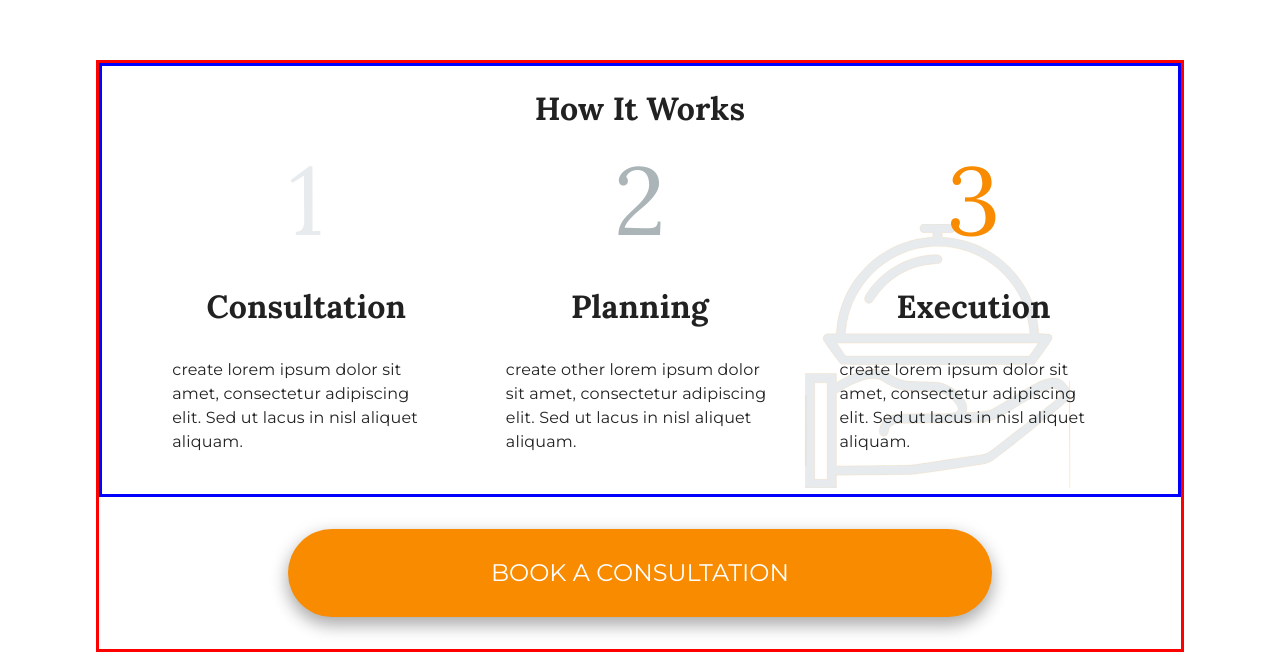
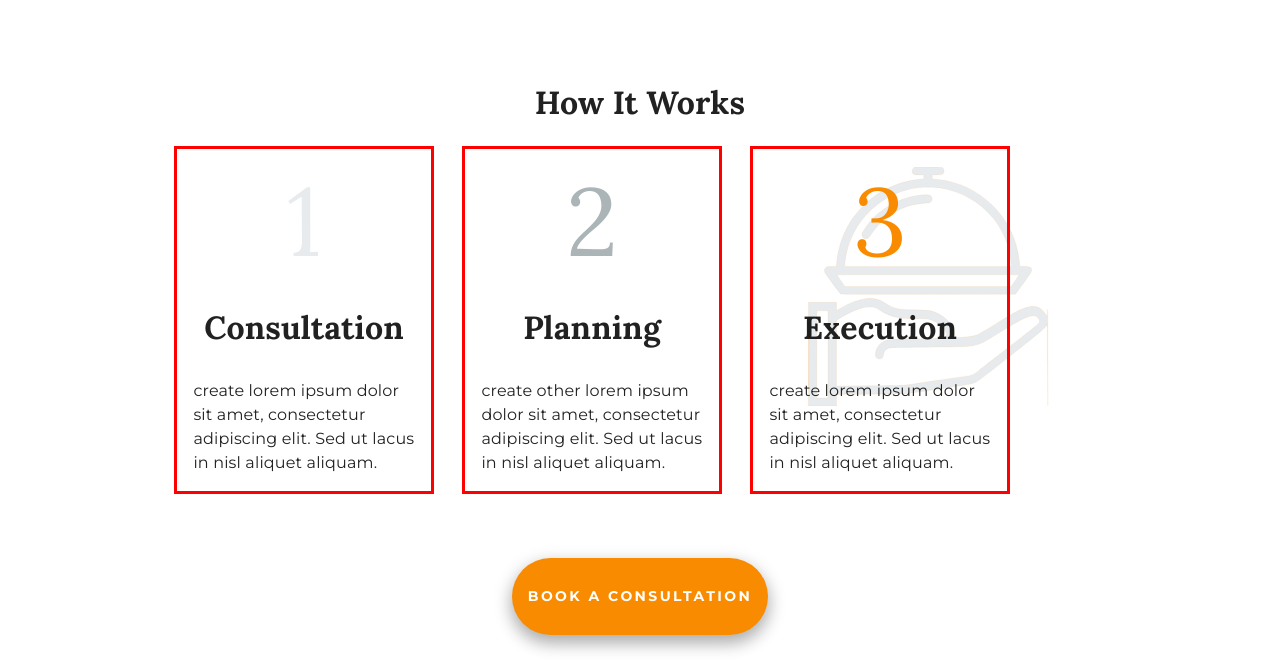
Before and after one commit to chukalicious/event-planning-landing, a React (Create React App) app: page / in a window 1280 px wide. Shown: the part 1529-2196 px from the top of the page. Built offline with nearby package versions, Linux system fonts and the light colour scheme.

Commit message:
dependencies download, changed bg image div,

```diff
--- a/src/components/HowItWorks/HowItWorksContainer.js
+++ b/src/components/HowItWorks/HowItWorksContainer.js
@@ -9,43 +9,46 @@ import services from "../../assets/services.svg";
 const HowItWorksContainer = () => {
   const theme = useTheme();
   return (
+    <>
+      <Box
+        sx={{
+          width: "100%",
+          backgroundImage: `url(${services})`,
+          backgroundRepeat: "no-repeat",
+          backgroundPosition: "bottom",
+          backgroundSize: "contain",
+          justifyContent: "space-between",
+          [theme.breakpoints.down("md")]: {
+            backgroundImage: `url(${services})`,
+          },
+          [theme.breakpoints.up("md")]: {
+            flexDirection: "column",
+            backgroundImage: `url(${services})`,
+            backgroundPositionX: "right",
+            backgroundPositionY: "bottom",
+            backgroundSize: "55% 55%",
+          },
+          [theme.breakpoints.up("lg")]: {
+            flexDirection: "column",
+            backgroundImage: `url(${services})`,
+            backgroundPositionX: "right",
+            backgroundPositionY: "55%",
+            backgroundSize: "55% 55%",
+          },
+        }}
+      >
         <Box
           sx={{
             display: "flex",
             flexDirection: "column",
             mt: "5rem",
-        width: "85%",
+            width: "75%",
             mx: "auto",
-        // border: "green 3px solid",
-        backgroundImage: `url(${services})`,
-        backgroundRepeat: "no-repeat",
-        backgroundPosition: "bottom right",
-        backgroundSize: "contain",
-        // transform: "rotateY(180deg)",
-        [theme.breakpoints.down("md")]: {
-          justifyContent: "space-between",
-          border: "red 3px solid",
-          backgroundImage: `url(${services})`,
-          backgroundRepeat: "no-repeat",
-          backgroundPosition: "bottom ",
-          backgroundSize: "contain",
-        },
-        [theme.breakpoints.up("lg")]: {
-          flexDirection: "column",
-          justifyContent: "space-between",
-          border: "red 3px solid",
-          backgroundImage: `url(${services})`,
-          backgroundPositionX: "right",
-          backgroundPositionY: "center",
-          // backgroundSize: "50% 50%",
-          backgroundSize: "45% 45%",
-        },
           }}
         >
           <Box
             sx={{
               p: "1.5rem 2.35rem",
-          border: "blue 3px solid",
             }}
           >
             <Typography
@@ -59,14 +62,15 @@ const HowItWorksContainer = () => {
             >
               How It Works
             </Typography>
+          </Box>
           <Box
             sx={{
               display: "flex",
               width: "100%",
               flexDirection: "column",
-
               [theme.breakpoints.up("md")]: {
                 flexDirection: "row",
+                width: "90%",
               },
             }}
           >
@@ -75,7 +79,16 @@ const HowItWorksContainer = () => {
             ))}
           </Box>
         </Box>
-
+      </Box>
+      <Box
+        sx={{
+          display: "flex",
+          flexDirection: "column",
+          width: "85%",
+          mx: "auto",
+          mt: "2rem",
+        }}
+      >
         <Button
           variant="contained"
           color="warning"
@@ -83,7 +96,6 @@ const HowItWorksContainer = () => {
             borderRadius: "50px",
             mx: "auto",
             my: "2rem",
-          width: "65%",
             elevation: 10,
             boxShadow:
               "0 8px 16px 0 rgba(0,0,0,0.2), 0 6px 20px 0 rgba(0,0,0,0.19)",
@@ -92,14 +104,17 @@ const HowItWorksContainer = () => {
           <Typography
             sx={{
               color: "white",
-            fontSize: "1.5rem",
               py: "1.25rem",
+              fontSize: theme.typography.button,
+              fontWeight: "bold",
+              letterSpacing: "0.15rem",
             }}
           >
             book a consultation
           </Typography>
         </Button>
       </Box>
+    </>
   );
 };
 
--- a/src/components/HowItWorks/HowItWorksStep.js
+++ b/src/components/HowItWorks/HowItWorksStep.js
@@ -9,6 +9,7 @@ const HowItWorksStep = (props) => {
   return (
     <Box
       sx={{
+        border: "red solid 3px",
         width: "100%",
         [theme.breakpoints.up("md")]: {
           display: "flex",
```
Also changed, not shown: 1 other file (tests, documents, lock files or other folders). Lines whose indentation alone changed are shown as unchanged.
